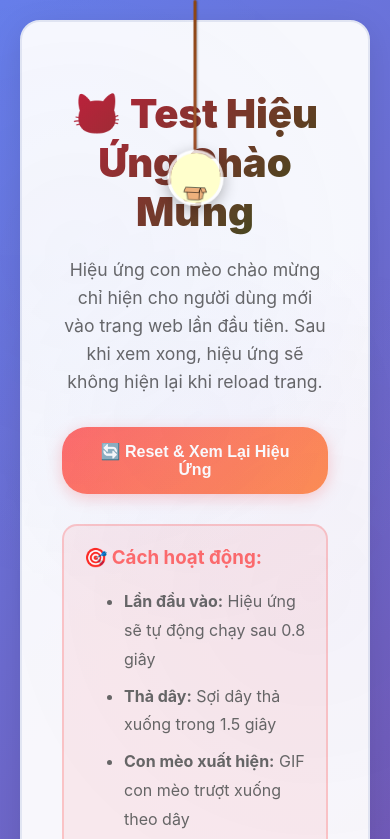
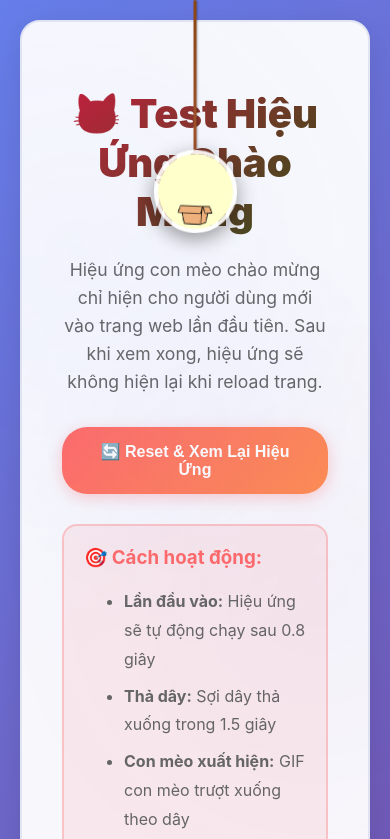
Before and after one commit to tranvananh112/TracNghiemThongMinh, a plain HTML site: page test-cat-welcome.html in a window 390 px wide. Shown: the top 839 px of the page. Drawn offline with Linux system fonts and the light colour scheme.

Commit message:
Tăng kích thước con mèo chào mừng
- Tăng kích thước từ 80px lên 120x120px (tăng 50%)
- Đảm bảo hình tròn hoàn hảo với object-fit: cover
- Cải thiện border và shadow cho đẹp hơn
- Responsive tốt trên tất cả thiết bị
- Con mèo giờ nổi bật và dễ thương hơn!

```diff
--- a/cat-welcome.css
+++ b/cat-welcome.css
@@ -39,13 +39,14 @@
     top: -50px;
     left: 50%;
     transform: translateX(-50%);
-    width: 80px;
-    height: auto;
+    width: 120px;
+    height: 120px;
     border-radius: 50%;
-    box-shadow: 0 4px 15px rgba(0, 0, 0, 0.3);
-    border: 3px solid rgba(255, 255, 255, 0.8);
+    box-shadow: 0 6px 20px rgba(0, 0, 0, 0.4);
+    border: 4px solid rgba(255, 255, 255, 0.9);
     opacity: 0;
     transition: all 1.5s cubic-bezier(0.25, 0.46, 0.45, 0.94);
+    object-fit: cover;
 }
 
 .cat-hello-gif.cat-drop {
@@ -177,7 +178,8 @@
     }
 
     .cat-hello-gif {
-        width: 60px;
+        width: 90px;
+        height: 90px;
     }
 
     .welcome-bubble {
@@ -210,7 +212,8 @@
     }
 
     .cat-hello-gif {
-        width: 50px;
+        width: 75px;
+        height: 75px;
     }
 
     .welcome-bubble {
```
